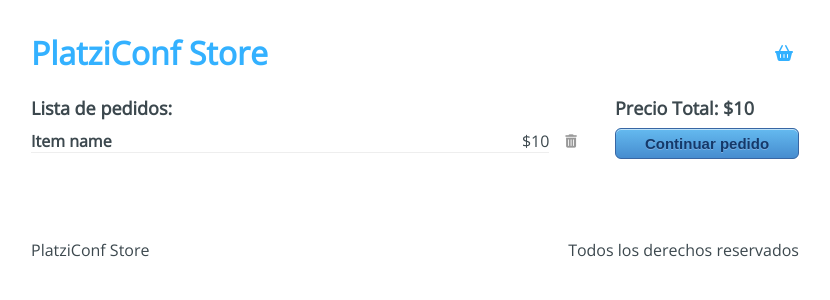
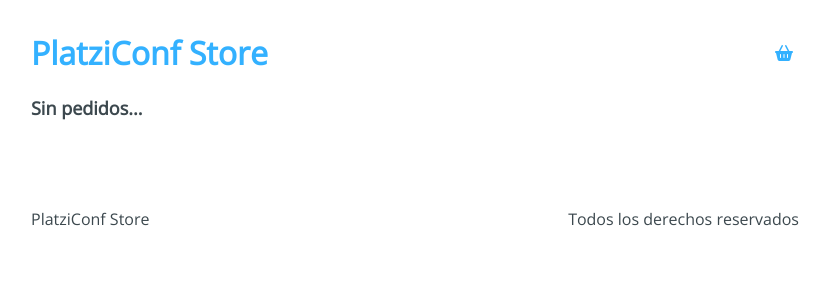
Before and after one commit to wfercanas/PlatziConf-Store, a React app: page /checkout in a window 1280 px wide. Shown: the top 300 px of the page, without its empty margins (225-1055 px from the left). Built offline with nearby package versions, Linux system fonts and the light colour scheme.

Commit message:
add/ interact with cart items: sum and remove

```diff
--- a/src/containers/CheckoutContainer/index.jsx
+++ b/src/containers/CheckoutContainer/index.jsx
@@ -1,28 +1,47 @@
-import React from 'react';
+import React, { useContext } from 'react';
 import { Link } from 'react-router-dom';
+
 import '../../styles/components/Checkout.css';
+import { AppContext } from '../../context/AppContext';
 
 const CheckoutContainer = () => {
+  const { state, removeFromCart } = useContext(AppContext);
+  const { cart } = state;
+
+  const handleRemove = (index) => {
+    removeFromCart(index);
+  };
+
+  const handleSumTotal = () => {
+    const reducer = (accumulation, current) => accumulation + current.price;
+    const sum = cart.reduce(reducer, 0);
+    return sum;
+  };
+
   return (
     <div className="Checkout">
       <div className="Checkout-content">
-        <h3>Lista de pedidos:</h3>
-        <div className="Checkout-item">
+        {cart.length > 0 ? <h3>Lista de pedidos:</h3> : <h3>Sin pedidos...</h3>}
+        {cart.map((item, index) => (
+          <div className="Checkout-item" key={index}>
             <div className="Checkout-element">
-            <h4>Item name</h4>
-            <span>$10</span>
+              <h4>{item.title}</h4>
+              <span>${item.price}</span>
             </div>
-          <button type="button">
+            <button type="button" onClick={() => handleRemove(index)}>
               <i className="fas fa-trash-alt" />
             </button>
           </div>
+        ))}
       </div>
+      {cart.length > 0 && (
         <div className="Checkout-sidebar">
-        <h3>Precio Total: $10</h3>
+          <h3>{`Precio Total: $ ${handleSumTotal()}`}</h3>
           <Link to="/checkout/information">
             <button type="button">Continuar pedido</button>
           </Link>
         </div>
+      )}
     </div>
   );
 };
```
Lines whose indentation alone changed are shown as unchanged.
